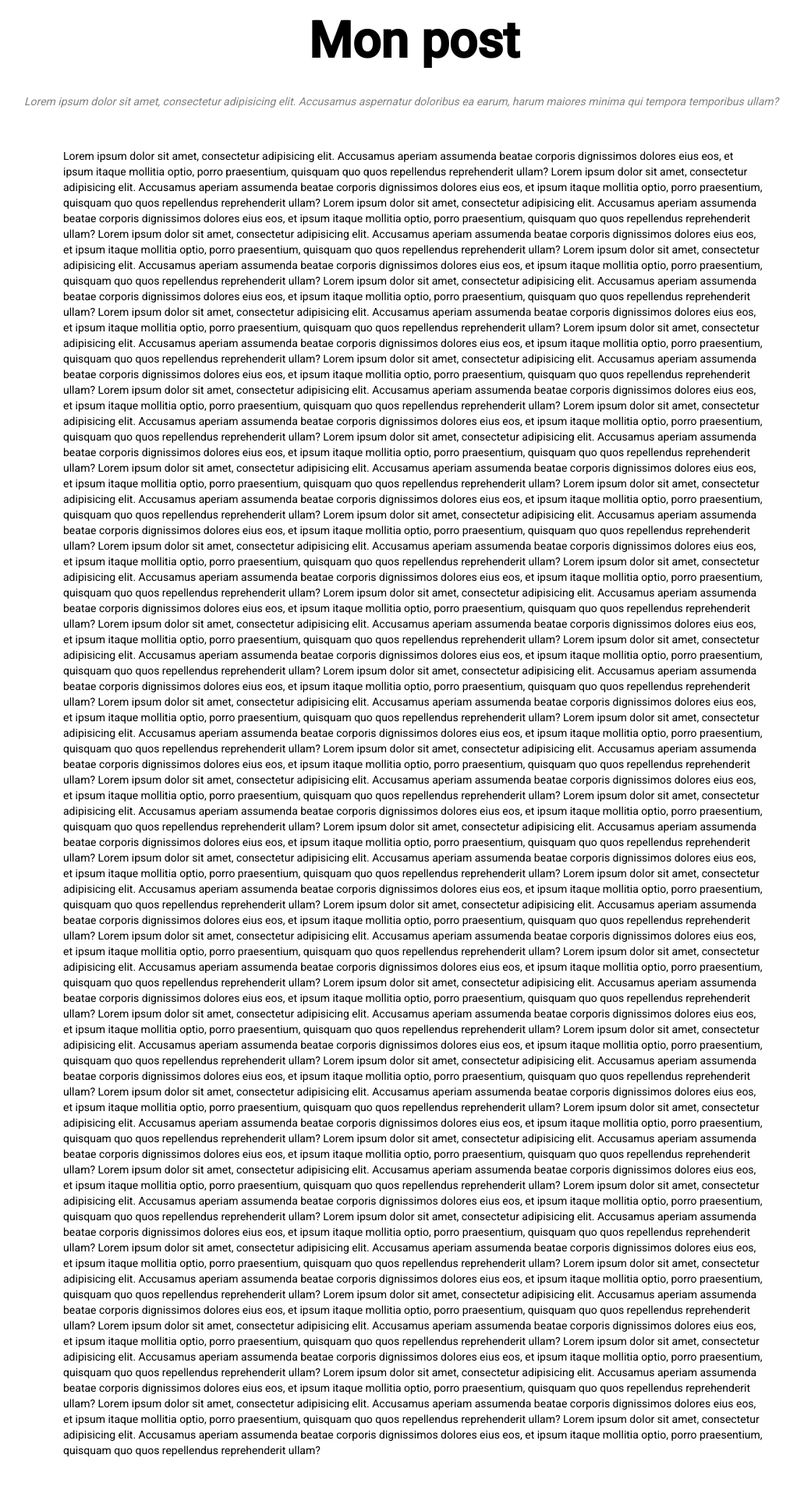
After one commit to Kazdan1994/blog-nodejs-iim, a Node server app: page /post in a window 1280 px wide. The commit adds this page. Shown: the whole page at 78% size, without its empty margins (109-1140 px from the left). Run offline with Node 20, Linux system fonts and the light colour scheme.

Commit message:
feat(server): add show post

```diff
--- a/package.json
+++ b/package.json
@@ -17,6 +17,7 @@
   },
   "homepage": "https://github.com/Kazdan1994/blog-nodejs-iim#readme",
   "dependencies": {
+    "ejs": "^3.1.5",
     "express": "^4.17.1"
   },
   "devDependencies": {
--- a/public/css/styles.css
+++ b/public/css/styles.css
@@ -1,3 +1,66 @@
+@import url('https://fonts.googleapis.com/css2?family=Roboto:wght@300;400;500&display=swap');
+
+body {
+    margin: 0;
+    padding: 0;
+    min-height: 100vh;
+    font: normal 14px / 20px 'Roboto', sans-serif;
+}
+
 h1 {
-    color: blue;
+    text-align: center;
+    font-size: 64px;
 }
+
+.container {
+    width: calc(100% - 40px);
+    max-width: 1000px;
+    margin-left: auto;
+    margin-right: auto;
+    display: flex;
+    justify-content: space-between;
+    flex-wrap: wrap;
+}
+
+.card {
+    border-radius: 2px;
+    overflow: hidden;
+    height: 350px;
+    width: 250px;
+    box-shadow: -1px 2px 4px rgba(0, 0, 0, 0.25),
+    1px 1px 3px rgba(0, 0, 0, 0.1);
+    margin-bottom: 20px;
+}
+
+a {
+    text-decoration: none;
+    color: inherit;
+}
+
+.card:hover {
+    box-shadow: 0 14px 28px rgba(0, 0, 0, 0.25), 0 10px 10px rgba(0, 0, 0, 0.22);
+}
+
+.card img {
+    max-width: 100%;
+    height: auto;
+}
+
+.card-details {
+    padding: 0 16px;
+}
+
+.card-details h2 {
+    font-size: 24px;
+    font-weight: bold;
+}
+
+.text-secondary {
+    font-size: 14px;
+    font-weight: 400;
+    color: gray;
+}
+
+.content {
+    margin: 50px;
+}
--- a/src/app.js
+++ b/src/app.js
@@ -1,13 +1,22 @@
 const express = require('express');
 const path = require('path');
+const ejs = require('ejs').__express;
 const app = express()
 
 app.get('/', (req, res) => {
-    res.send('<h1>Bonjour tout le monde</h1>');
+    res.render('index');
+})
+app.get('/post', function (req, res) {
+    res.render('show')
 })
 
 app.use('/', express.static(path.resolve(__dirname, '..\\public')));
 
+app.engine('ejs', ejs);
+app.set('view engine', 'ejs');
+
+app.set('views', path.join(__dirname, 'views'));
+
 app.listen(3000, function () {
     console.log('Server démarré sur http://localhost:3000');
 })
--- /dev/null
+++ b/src/views/show.ejs
@@ -0,0 +1,77 @@
+<!doctype html>
+<html lang="en">
+<head>
+    <meta charset="UTF-8">
+    <meta name="viewport"
+          content="width=device-width, user-scalable=no, initial-scale=1.0, maximum-scale=1.0, minimum-scale=1.0">
+    <meta http-equiv="X-UA-Compatible" content="ie=edge">
+    <title>Blog</title>
+    <link rel="stylesheet" href="/css/styles.css">
+</head>
+<body>
+<h1>Mon post</h1>
+<div class="container">
+    <div class="post">
+            <p class="text-secondary">
+                <i>
+                    Lorem ipsum dolor sit amet, consectetur adipisicing elit. Accusamus aspernatur doloribus ea earum, harum maiores minima qui tempora temporibus ullam?
+                </i>
+            </p>
+        <div class="content">
+            <p>
+                Lorem ipsum dolor sit amet, consectetur adipisicing elit. Accusamus aperiam assumenda beatae corporis dignissimos dolores eius eos, et ipsum itaque mollitia optio, porro praesentium, quisquam quo quos repellendus reprehenderit ullam?
+                Lorem ipsum dolor sit amet, consectetur adipisicing elit. Accusamus aperiam assumenda beatae corporis dignissimos dolores eius eos, et ipsum itaque mollitia optio, porro praesentium, quisquam quo quos repellendus reprehenderit ullam?
+                Lorem ipsum dolor sit amet, consectetur adipisicing elit. Accusamus aperiam assumenda beatae corporis dignissimos dolores eius eos, et ipsum itaque mollitia optio, porro praesentium, quisquam quo quos repellendus reprehenderit ullam?
+                Lorem ipsum dolor sit amet, consectetur adipisicing elit. Accusamus aperiam assumenda beatae corporis dignissimos dolores eius eos, et ipsum itaque mollitia optio, porro praesentium, quisquam quo quos repellendus reprehenderit ullam?
+                Lorem ipsum dolor sit amet, consectetur adipisicing elit. Accusamus aperiam assumenda beatae corporis dignissimos dolores eius eos, et ipsum itaque mollitia optio, porro praesentium, quisquam quo quos repellendus reprehenderit ullam?
+                Lorem ipsum dolor sit amet, consectetur adipisicing elit. Accusamus aperiam assumenda beatae corporis dignissimos dolores eius eos, et ipsum itaque mollitia optio, porro praesentium, quisquam quo quos repellendus reprehenderit ullam?
+                Lorem ipsum dolor sit amet, consectetur adipisicing elit. Accusamus aperiam assumenda beatae corporis dignissimos dolores eius eos, et ipsum itaque mollitia optio, porro praesentium, quisquam quo quos repellendus reprehenderit ullam?
+                Lorem ipsum dolor sit amet, consectetur adipisicing elit. Accusamus aperiam assumenda beatae corporis dignissimos dolores eius eos, et ipsum itaque mollitia optio, porro praesentium, quisquam quo quos repellendus reprehenderit ullam?
+                Lorem ipsum dolor sit amet, consectetur adipisicing elit. Accusamus aperiam assumenda beatae corporis dignissimos dolores eius eos, et ipsum itaque mollitia optio, porro praesentium, quisquam quo quos repellendus reprehenderit ullam?
+                Lorem ipsum dolor sit amet, consectetur adipisicing elit. Accusamus aperiam assumenda beatae corporis dignissimos dolores eius eos, et ipsum itaque mollitia optio, porro praesentium, quisquam quo quos repellendus reprehenderit ullam?
+                Lorem ipsum dolor sit amet, consectetur adipisicing elit. Accusamus aperiam assumenda beatae corporis dignissimos dolores eius eos, et ipsum itaque mollitia optio, porro praesentium, quisquam quo quos repellendus reprehenderit ullam?
+                Lorem ipsum dolor sit amet, consectetur adipisicing elit. Accusamus aperiam assumenda beatae corporis dignissimos dolores eius eos, et ipsum itaque mollitia optio, porro praesentium, quisquam quo quos repellendus reprehenderit ullam?
+                Lorem ipsum dolor sit amet, consectetur adipisicing elit. Accusamus aperiam assumenda beatae corporis dignissimos dolores eius eos, et ipsum itaque mollitia optio, porro praesentium, quisquam quo quos repellendus reprehenderit ullam?
+                Lorem ipsum dolor sit amet, consectetur adipisicing elit. Accusamus aperiam assumenda beatae corporis dignissimos dolores eius eos, et ipsum itaque mollitia optio, porro praesentium, quisquam quo quos repellendus reprehenderit ullam?
+                Lorem ipsum dolor sit amet, consectetur adipisicing elit. Accusamus aperiam assumenda beatae corporis dignissimos dolores eius eos, et ipsum itaque mollitia optio, porro praesentium, quisquam quo quos repellendus reprehenderit ullam?
+                Lorem ipsum dolor sit amet, consectetur adipisicing elit. Accusamus aperiam assumenda beatae corporis dignissimos dolores eius eos, et ipsum itaque mollitia optio, porro praesentium, quisquam quo quos repellendus reprehenderit ullam?
+                Lorem ipsum dolor sit amet, consectetur adipisicing elit. Accusamus aperiam assumenda beatae corporis dignissimos dolores eius eos, et ipsum itaque mollitia optio, porro praesentium, quisquam quo quos repellendus reprehenderit ullam?
+                Lorem ipsum dolor sit amet, consectetur adipisicing elit. Accusamus aperiam assumenda beatae corporis dignissimos dolores eius eos, et ipsum itaque mollitia optio, porro praesentium, quisquam quo quos repellendus reprehenderit ullam?
+                Lorem ipsum dolor sit amet, consectetur adipisicing elit. Accusamus aperiam assumenda beatae corporis dignissimos dolores eius eos, et ipsum itaque mollitia optio, porro praesentium, quisquam quo quos repellendus reprehenderit ullam?
+                Lorem ipsum dolor sit amet, consectetur adipisicing elit. Accusamus aperiam assumenda beatae corporis dignissimos dolores eius eos, et ipsum itaque mollitia optio, porro praesentium, quisquam quo quos repellendus reprehenderit ullam?
+                Lorem ipsum dolor sit amet, consectetur adipisicing elit. Accusamus aperiam assumenda beatae corporis dignissimos dolores eius eos, et ipsum itaque mollitia optio, porro praesentium, quisquam quo quos repellendus reprehenderit ullam?
+                Lorem ipsum dolor sit amet, consectetur adipisicing elit. Accusamus aperiam assumenda beatae corporis dignissimos dolores eius eos, et ipsum itaque mollitia optio, porro praesentium, quisquam quo quos repellendus reprehenderit ullam?
+                Lorem ipsum dolor sit amet, consectetur adipisicing elit. Accusamus aperiam assumenda beatae corporis dignissimos dolores eius eos, et ipsum itaque mollitia optio, porro praesentium, quisquam quo quos repellendus reprehenderit ullam?
+                Lorem ipsum dolor sit amet, consectetur adipisicing elit. Accusamus aperiam assumenda beatae corporis dignissimos dolores eius eos, et ipsum itaque mollitia optio, porro praesentium, quisquam quo quos repellendus reprehenderit ullam?
+                Lorem ipsum dolor sit amet, consectetur adipisicing elit. Accusamus aperiam assumenda beatae corporis dignissimos dolores eius eos, et ipsum itaque mollitia optio, porro praesentium, quisquam quo quos repellendus reprehenderit ullam?
+                Lorem ipsum dolor sit amet, consectetur adipisicing elit. Accusamus aperiam assumenda beatae corporis dignissimos dolores eius eos, et ipsum itaque mollitia optio, porro praesentium, quisquam quo quos repellendus reprehenderit ullam?
+                Lorem ipsum dolor sit amet, consectetur adipisicing elit. Accusamus aperiam assumenda beatae corporis dignissimos dolores eius eos, et ipsum itaque mollitia optio, porro praesentium, quisquam quo quos repellendus reprehenderit ullam?
+                Lorem ipsum dolor sit amet, consectetur adipisicing elit. Accusamus aperiam assumenda beatae corporis dignissimos dolores eius eos, et ipsum itaque mollitia optio, porro praesentium, quisquam quo quos repellendus reprehenderit ullam?
+                Lorem ipsum dolor sit amet, consectetur adipisicing elit. Accusamus aperiam assumenda beatae corporis dignissimos dolores eius eos, et ipsum itaque mollitia optio, porro praesentium, quisquam quo quos repellendus reprehenderit ullam?
+                Lorem ipsum dolor sit amet, consectetur adipisicing elit. Accusamus aperiam assumenda beatae corporis dignissimos dolores eius eos, et ipsum itaque mollitia optio, porro praesentium, quisquam quo quos repellendus reprehenderit ullam?
+                Lorem ipsum dolor sit amet, consectetur adipisicing elit. Accusamus aperiam assumenda beatae corporis dignissimos dolores eius eos, et ipsum itaque mollitia optio, porro praesentium, quisquam quo quos repellendus reprehenderit ullam?
+                Lorem ipsum dolor sit amet, consectetur adipisicing elit. Accusamus aperiam assumenda beatae corporis dignissimos dolores eius eos, et ipsum itaque mollitia optio, porro praesentium, quisquam quo quos repellendus reprehenderit ullam?
+                Lorem ipsum dolor sit amet, consectetur adipisicing elit. Accusamus aperiam assumenda beatae corporis dignissimos dolores eius eos, et ipsum itaque mollitia optio, porro praesentium, quisquam quo quos repellendus reprehenderit ullam?
+                Lorem ipsum dolor sit amet, consectetur adipisicing elit. Accusamus aperiam assumenda beatae corporis dignissimos dolores eius eos, et ipsum itaque mollitia optio, porro praesentium, quisquam quo quos repellendus reprehenderit ullam?
+                Lorem ipsum dolor sit amet, consectetur adipisicing elit. Accusamus aperiam assumenda beatae corporis dignissimos dolores eius eos, et ipsum itaque mollitia optio, porro praesentium, quisquam quo quos repellendus reprehenderit ullam?
+                Lorem ipsum dolor sit amet, consectetur adipisicing elit. Accusamus aperiam assumenda beatae corporis dignissimos dolores eius eos, et ipsum itaque mollitia optio, porro praesentium, quisquam quo quos repellendus reprehenderit ullam?
+                Lorem ipsum dolor sit amet, consectetur adipisicing elit. Accusamus aperiam assumenda beatae corporis dignissimos dolores eius eos, et ipsum itaque mollitia optio, porro praesentium, quisquam quo quos repellendus reprehenderit ullam?
+                Lorem ipsum dolor sit amet, consectetur adipisicing elit. Accusamus aperiam assumenda beatae corporis dignissimos dolores eius eos, et ipsum itaque mollitia optio, porro praesentium, quisquam quo quos repellendus reprehenderit ullam?
+                Lorem ipsum dolor sit amet, consectetur adipisicing elit. Accusamus aperiam assumenda beatae corporis dignissimos dolores eius eos, et ipsum itaque mollitia optio, porro praesentium, quisquam quo quos repellendus reprehenderit ullam?
+                Lorem ipsum dolor sit amet, consectetur adipisicing elit. Accusamus aperiam assumenda beatae corporis dignissimos dolores eius eos, et ipsum itaque mollitia optio, porro praesentium, quisquam quo quos repellendus reprehenderit ullam?
+                Lorem ipsum dolor sit amet, consectetur adipisicing elit. Accusamus aperiam assumenda beatae corporis dignissimos dolores eius eos, et ipsum itaque mollitia optio, porro praesentium, quisquam quo quos repellendus reprehenderit ullam?
+                Lorem ipsum dolor sit amet, consectetur adipisicing elit. Accusamus aperiam assumenda beatae corporis dignissimos dolores eius eos, et ipsum itaque mollitia optio, porro praesentium, quisquam quo quos repellendus reprehenderit ullam?
+                Lorem ipsum dolor sit amet, consectetur adipisicing elit. Accusamus aperiam assumenda beatae corporis dignissimos dolores eius eos, et ipsum itaque mollitia optio, porro praesentium, quisquam quo quos repellendus reprehenderit ullam?
+                Lorem ipsum dolor sit amet, consectetur adipisicing elit. Accusamus aperiam assumenda beatae corporis dignissimos dolores eius eos, et ipsum itaque mollitia optio, porro praesentium, quisquam quo quos repellendus reprehenderit ullam?
+                Lorem ipsum dolor sit amet, consectetur adipisicing elit. Accusamus aperiam assumenda beatae corporis dignissimos dolores eius eos, et ipsum itaque mollitia optio, porro praesentium, quisquam quo quos repellendus reprehenderit ullam?
+                Lorem ipsum dolor sit amet, consectetur adipisicing elit. Accusamus aperiam assumenda beatae corporis dignissimos dolores eius eos, et ipsum itaque mollitia optio, porro praesentium, quisquam quo quos repellendus reprehenderit ullam?
+                Lorem ipsum dolor sit amet, consectetur adipisicing elit. Accusamus aperiam assumenda beatae corporis dignissimos dolores eius eos, et ipsum itaque mollitia optio, porro praesentium, quisquam quo quos repellendus reprehenderit ullam?
+                Lorem ipsum dolor sit amet, consectetur adipisicing elit. Accusamus aperiam assumenda beatae corporis dignissimos dolores eius eos, et ipsum itaque mollitia optio, porro praesentium, quisquam quo quos repellendus reprehenderit ullam?
+                Lorem ipsum dolor sit amet, consectetur adipisicing elit. Accusamus aperiam assumenda beatae corporis dignissimos dolores eius eos, et ipsum itaque mollitia optio, porro praesentium, quisquam quo quos repellendus reprehenderit ullam?
+                Lorem ipsum dolor sit amet, consectetur adipisicing elit. Accusamus aperiam assumenda beatae corporis dignissimos dolores eius eos, et ipsum itaque mollitia optio, porro praesentium, quisquam quo quos repellendus reprehenderit ullam?
+            </p>
+        </div>
+    </div>
+</div>
+</body>
+</html>
```
Also changed, not shown: public/index.html (deleted, +0 -12 lines), src/views/index.ejs (added, +27 -0 lines), 1 other file.
